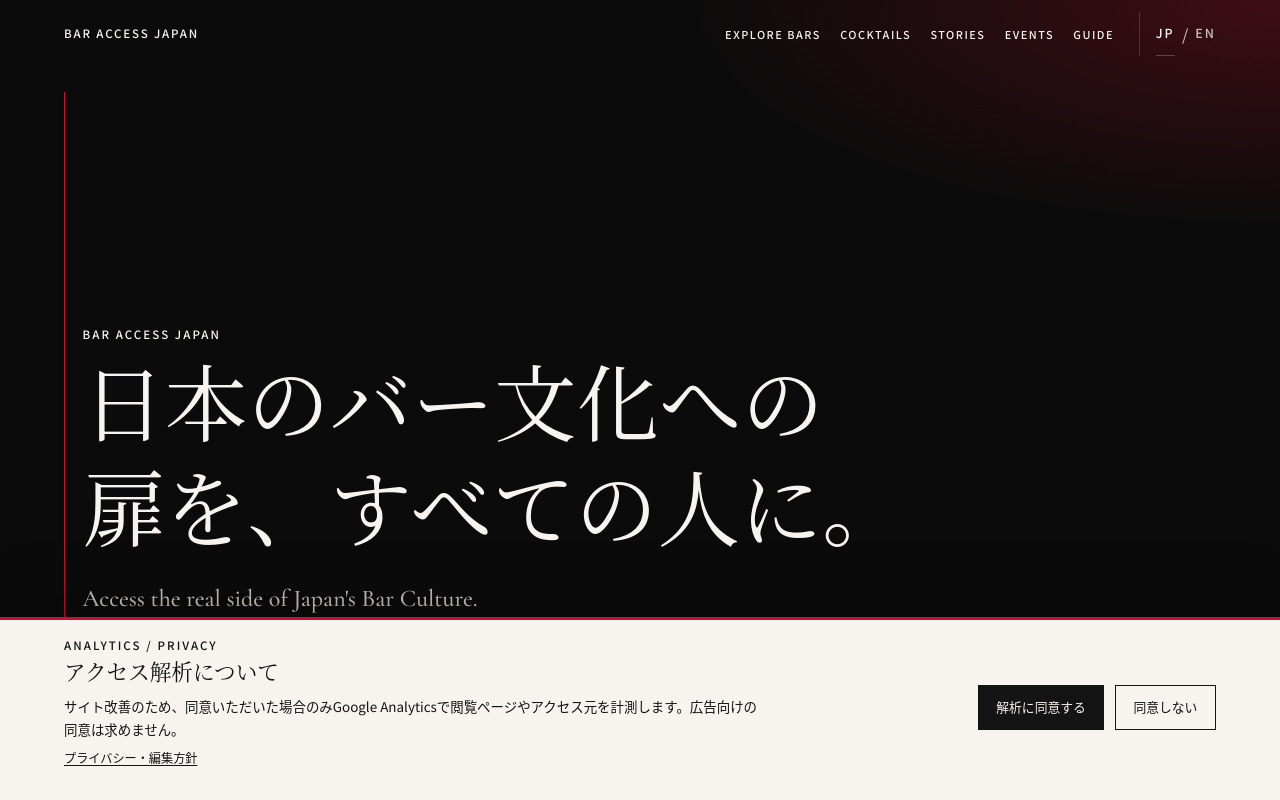
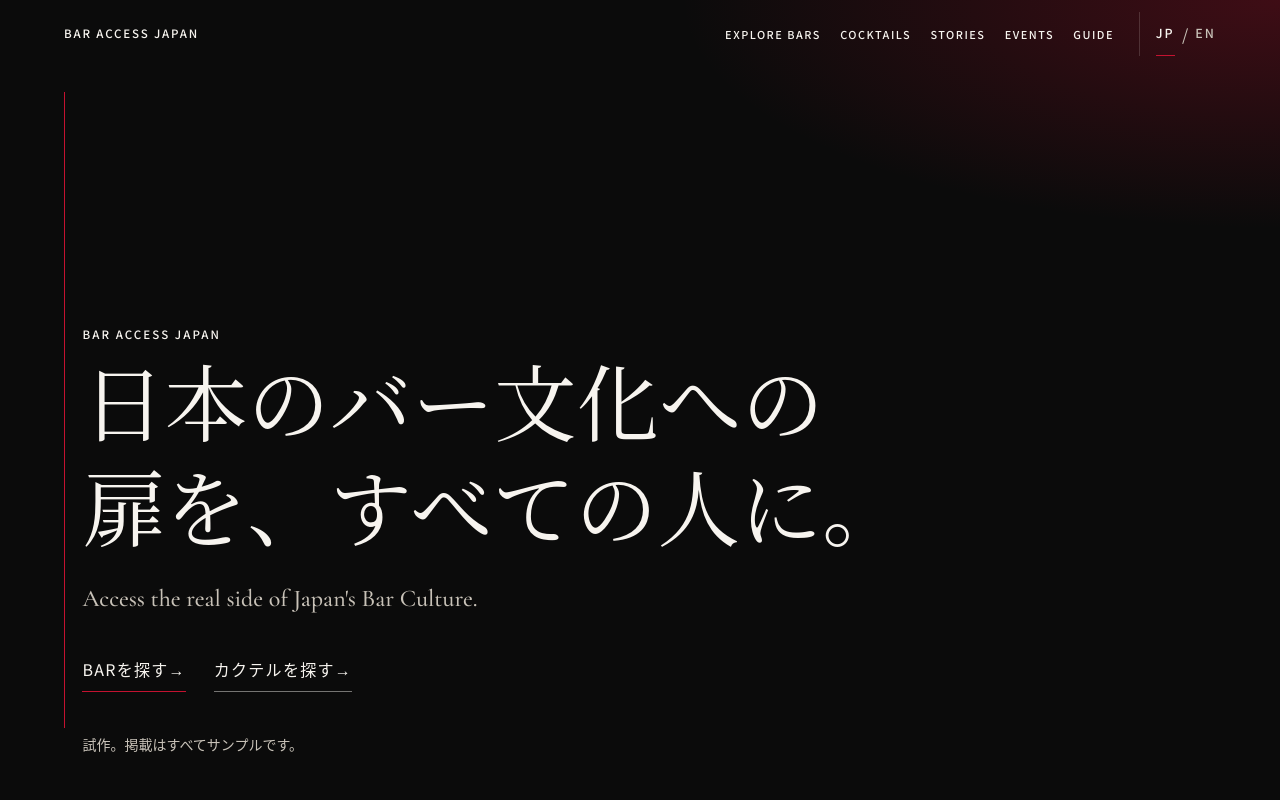
Before and after one commit to khopchan/bar-access-japan, a Next.js app: page / in a window 1280 px wide. Shown: the top 800 px of the page. Built offline with nearby package versions, Linux system fonts and the light colour scheme; no server answers.

Commit message:
Leave page-level SiteFrame unchanged

```diff
--- a/components/SiteFrame.tsx
+++ b/components/SiteFrame.tsx
@@ -2,7 +2,6 @@ import type { ReactNode } from "react";
 import { mainNav } from "@/content/navigation";
 import { ui } from "@/content/site";
 import { SiteFooter } from "@/components/SiteFooter";
-import { AnalyticsConsent } from "@/components/AnalyticsConsent";
 import { SiteHeader, type HeaderModel } from "@/components/SiteHeader";
 import { t, type Locale } from "@/lib/i18n";
 import { hrefFor, type PageId } from "@/lib/routes";
@@ -45,7 +44,6 @@ export function SiteFrame({
         {children}
       </main>
       <SiteFooter locale={locale} page={page} />
-      <AnalyticsConsent locale={locale} />
     </div>
   );
 }
```
